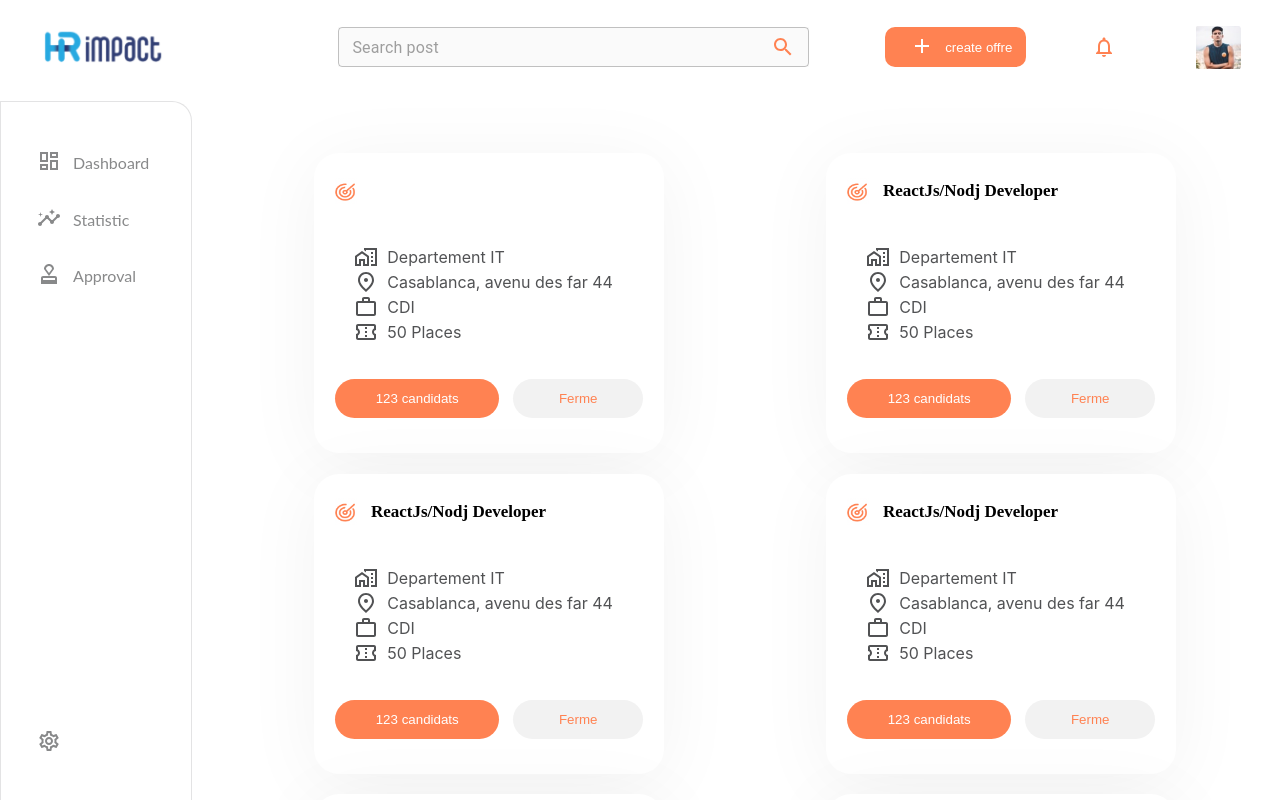
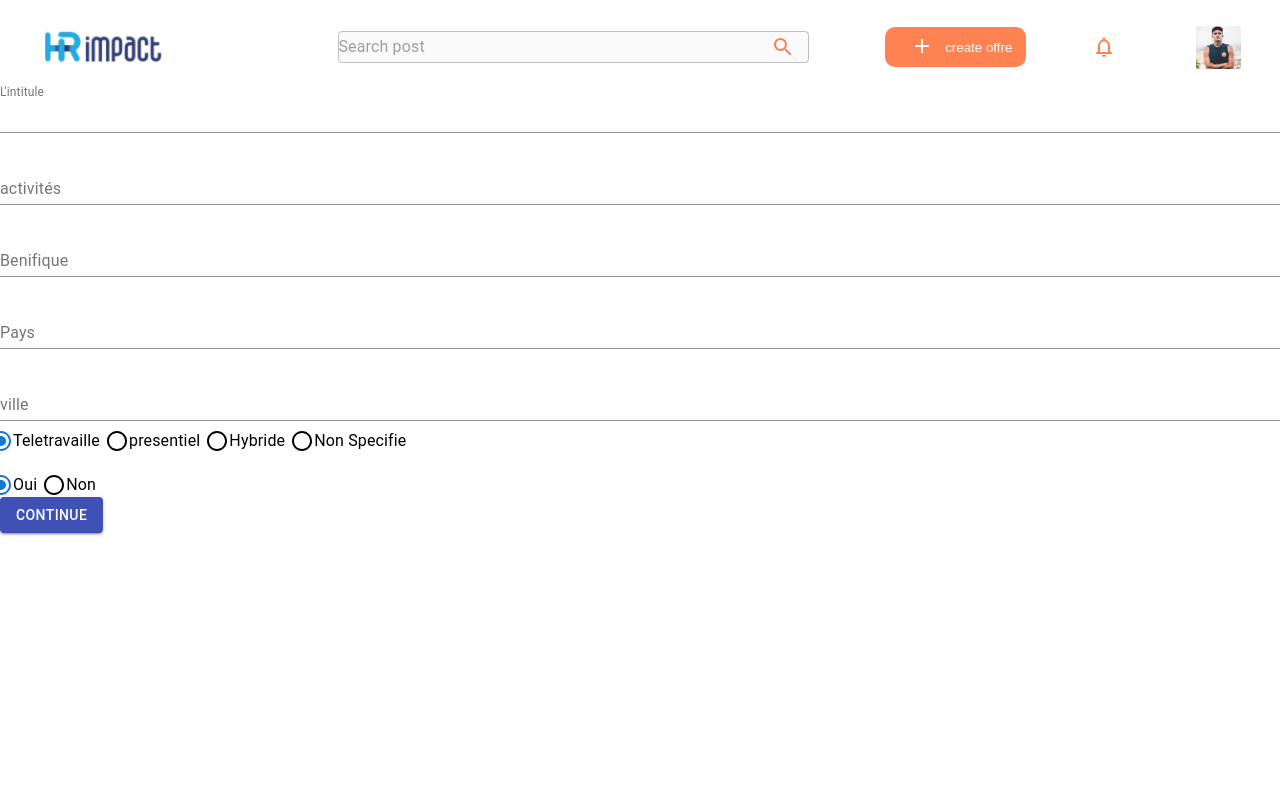
Before and after one commit to Mour63/EMCR, a React (Create React App) app in the folder my-app/: page / in a window 1280 px wide. Shown: the top 800 px of the page. Built offline with nearby package versions, Linux system fonts and the light colour scheme; no server answers.

Commit message:
hi ayoub

```diff
--- a/my-app/package.json
+++ b/my-app/package.json
@@ -9,12 +9,14 @@
     "@material-ui/icons": "^4.11.2",
     "@material-ui/lab": "^4.0.0-alpha.60",
     "@mui/icons-material": "^5.5.1",
+    "@mui/lab": "^5.0.0-alpha.78",
     "@mui/material": "^5.5.3",
     "@testing-library/jest-dom": "^5.16.3",
     "@testing-library/react": "^12.1.4",
     "@testing-library/user-event": "^13.5.0",
     "axios": "^0.26.1",
     "cors": "^2.8.5",
+    "date-fns": "^2.28.0",
     "express": "^4.17.3",
     "react": "^17.0.2",
     "react-dom": "^17.0.2",
--- a/my-app/src/App.js
+++ b/my-app/src/App.js
@@ -2,7 +2,8 @@ import './App.css';
 //import Signin from './Compenents/signin';
 import React from 'react';
 import Navbar from "./Compenents/navbar"
-import Dashboards from "./Compenents/Dashboards"
+//import Dashboards from "./Compenents/Dashboards"
+import Userform from "./Compenents/PremierModule/UserForm"
 // import Addoffre from "./Compenents/operation/addoffre"
 // import Dashboards from "./Compenents/Dashboards"
 // import Dashboards from './Compenents/Dashboards';
@@ -15,7 +16,8 @@ function App() {
     <div className="App">
        {/* <Signin></Signin> */}
        <Navbar/>
-       <Dashboards/>
+       <Userform/>
+       {/* <Dashboards/> */}
        {/* <Addoffre/> */}
     </div>
   );
--- a/my-app/src/Compenents/PremierModule/Confirm.js
+++ b/my-app/src/Compenents/PremierModule/Confirm.js
@@ -1,8 +1,8 @@
 import React, { Component } from 'react';
-import Dialog from '@material-ui/core/Dialog';
+// import Dialog from '@material-ui/core/Dialog';
 import { ThemeProvider as MuiThemeProvider } from '@material-ui/core/styles';
-import { List, ListItem, ListItemText } from '@material-ui/core/';
 import Button from '@material-ui/core/Button';
+import TextareaAutosize from '@mui/material/TextareaAutosize';
 
 export class Confirm extends Component {
   continue = e => {
@@ -18,38 +18,27 @@ export class Confirm extends Component {
 
   render() {
     const {
-      values: { firstName, lastName, email, occupation, city, bio }
+      values: { Intitule,activités_Poste,Benifique,Pays,ville,Mode,Mobilite_exigence,
+        diplome,ecole,specialite,niveau,Qualite_Technique,Qualite_Relationelle,
+        Autres_exigence,date_debut,date_fin,type_contrat, Nbr_prfile }
     } = this.props;
     return (
       <MuiThemeProvider>
         <>
-          <Dialog
+          {/* <Dialog
             open
             fullWidth
             maxWidth='sm'
-          >
-            <List>
-              <ListItem>
-                <ListItemText primary="First Name" secondary={firstName} />
-              </ListItem>
-              <ListItem>
-                <ListItemText primary="Last Name" secondary={lastName} />
-              </ListItem>
-              <ListItem>
-                <ListItemText primary="Email" secondary={email} />
-              </ListItem>
-              <ListItem>
-                <ListItemText primary="Occupation" secondary={occupation} />
-              </ListItem>
-              <ListItem>
-                <ListItemText primary="City" secondary={city} />
-              </ListItem>
-              <ListItem>
-                <ListItemText primary="Bio" secondary={bio} />
-              </ListItem>
-            </List>
+          > */}
+            <form>
+               <TextareaAutosize
+                aria-label="empty textarea"
+                defaultValue={Intitule}
+                style={{ width: 200 }}>
+
+               </TextareaAutosize>
+            </form>
             <br />
-
             <Button
               color="secondary"
               variant="contained"
@@ -61,7 +50,7 @@ export class Confirm extends Component {
               variant="contained"
               onClick={this.continue}
             >Confirm & Continue</Button>
-          </Dialog>
+          {/* </Dialog> */}
         </>
       </MuiThemeProvider>
     );
--- a/my-app/src/Compenents/PremierModule/FormPersonalDetails.js
+++ b/my-app/src/Compenents/PremierModule/FormPersonalDetails.js
@@ -1,9 +1,13 @@
 import React, { Component } from 'react';
-import Dialog from '@material-ui/core/Dialog';
-import AppBar from '@material-ui/core/AppBar';
 import { ThemeProvider as MuiThemeProvider } from '@material-ui/core/styles';
 import TextField from '@material-ui/core/TextField';
 import Button from '@material-ui/core/Button';
+import MenuItem from '@mui/material/MenuItem';
+import Select from '@mui/material/Select';
+import Radio from '@mui/material/Radio';
+import RadioGroup from '@mui/material/RadioGroup';
+import FormControlLabel from '@mui/material/FormControlLabel';
+
 
 export class FormPersonalDetails extends Component {
   continue = e => {
@@ -21,40 +25,94 @@ export class FormPersonalDetails extends Component {
     return (
       <MuiThemeProvider>
         <>
-          <Dialog
+          {/* <Dialog
             open
             fullWidth
             maxWidth='sm'
-          >
-            <AppBar title="Enter Personal Details" />
-            <TextField
-              placeholder="Enter Your Occupation"
-              label="Occupation"
-              onChange={handleChange('occupation')}
-              defaultValue={values.occupation}
-              margin="normal"
-              fullWidth
-            />
+          > */}
+            <Select
+                placeholder='formation'
+                defaultValue={values.formation}
+                label="Ecole/University"
+                onChange={handleChange('formation')}
+              >
+                <MenuItem value="emi">inginieur</MenuItem>
+                <MenuItem value="enim">master</MenuItem>
+              </Select>
             <br />
-            <TextField
-              placeholder="Enter Your City"
-              label="City"
-              onChange={handleChange('city')}
-              defaultValue={values.city}
-              margin="normal"
-              fullWidth
-            />
-            <br />
-            <TextField
-              placeholder="Enter Your Bio"
-              label="Bio"
-              onChange={handleChange('bio')}
-              defaultValue={values.bio}
-              margin="normal"
-              fullWidth
-            />
-            <br />
+              <Select
+                  placeholder='Ecole'
+                  defaultValue={values.ecole}
+                  label="Ecole/University"
+                  onChange={handleChange('ecole')}
+                >
+                  <MenuItem value="emi">Emi</MenuItem>
+                  <MenuItem value="enim">enim</MenuItem>
 
+                </Select>
+                <br/>
+                <Select
+                  placeholder='specialite'
+                  defaultValue={values.specialite}
+                  label="Ecole/University"
+                  onChange={handleChange('specialite')}
+                >
+                  <MenuItem value="emi">Emi</MenuItem>
+                  <MenuItem value="enim">enim</MenuItem>
+
+                </Select>
+                <RadioGroup
+                  row
+                  aria-labelledby="demo-radio-buttons-group-label"
+                  defaultValue="oui"
+                  name="radio-buttons-group"
+                  onChange={handleChange('niveau')}
+                >
+                  <FormControlLabel value="+2" control={<Radio />} label="+2" />
+                  <FormControlLabel value="+3" control={<Radio />} label="+3" />
+                  <FormControlLabel value="+5" control={<Radio />} label="+5" />
+                </RadioGroup>
+                <TextField
+                  select
+                  name="QualiteT"
+                  id="QualiteT"
+                  variant="outlined"
+                  label="Qualites Techniques"
+                  SelectProps={{
+                    multiple: true,
+                    value: values.Qualite_Technique,
+                    onChange: handleChange('Qualite_Technique')
+                  }}
+                >
+                  <MenuItem value="admin">Admin</MenuItem>
+                  <MenuItem value="user1">User1</MenuItem>
+                  <MenuItem value="user2">User2</MenuItem>
+                </TextField>
+
+                <TextField
+                  select
+                  name="QualiteP"
+                  id="QualiteP"
+                  variant="outlined"
+                  label="Qualites Relationelle"
+                  SelectProps={{
+                    multiple: true,
+                    value: values.Qualite_Technique,
+                    onChange: handleChange('Qualite_Relationelle')
+                  }}
+                >
+                  <MenuItem value="admin">Admin</MenuItem>
+                  <MenuItem value="user1">User1</MenuItem>
+                  <MenuItem value="user2">User2</MenuItem>
+                </TextField>
+                <TextField
+                  placeholder="Entrer autres exigences"
+                  label=" autres exigences"
+                  onChange={handleChange('Autres_exigence')}
+                  defaultValue={values.lastName}
+                  margin="normal"
+                  fullWidth
+                />
             <Button
               color="secondary"
               variant="contained"
@@ -66,7 +124,7 @@ export class FormPersonalDetails extends Component {
               variant="contained"
               onClick={this.continue}
             >Continue</Button>
-          </Dialog>
+          {/* </Dialog> */}
         </>
       </MuiThemeProvider>
     );
--- a/my-app/src/Compenents/PremierModule/FormUserDetails.js
+++ b/my-app/src/Compenents/PremierModule/FormUserDetails.js
@@ -1,9 +1,10 @@
 import React, { Component } from 'react';
-import Dialog from '@material-ui/core/Dialog';
-import AppBar from '@material-ui/core/AppBar';
 import { ThemeProvider as MuiThemeProvider } from '@material-ui/core/styles';
 import TextField from '@material-ui/core/TextField';
 import Button from '@material-ui/core/Button';
+import Radio from '@mui/material/Radio';
+import RadioGroup from '@mui/material/RadioGroup';
+import FormControlLabel from '@mui/material/FormControlLabel';
 
 export class FormUserDetails extends Component {
   continue = e => {
@@ -16,45 +17,83 @@ export class FormUserDetails extends Component {
     return (
       <MuiThemeProvider>
         <>
-          <Dialog
+          {/* <Dialog
             open
             fullWidth
             maxWidth='sm'
-          >
-            <AppBar title="Enter User Details" />
+          > */}
             <TextField
-              placeholder="Enter Your First Name"
-              label="First Name"
-              onChange={handleChange('firstName')}
-              defaultValue={values.firstName}
+              placeholder="Entrer l'intitule du poste"
+              label="L'intitule"
+              onChange={handleChange('Intitule')}
+              defaultValue={values.Intitule}
               margin="normal"
               fullWidth
             />
             <br />
             <TextField
-              placeholder="Enter Your Last Name"
-              label="Last Name"
-              onChange={handleChange('lastName')}
-              defaultValue={values.lastName}
+              placeholder="Entrer les activités du postes "
+              label="activités"
+              onChange={handleChange('activités_Poste')}
+              defaultValue={values.activités_Poste}
               margin="normal"
               fullWidth
             />
             <br />
             <TextField
-              placeholder="Enter Your Email"
-              label="Email"
-              onChange={handleChange('email')}
-              defaultValue={values.email}
+              placeholder="Entrer Benifiques"
+              label="Benifique"
+              onChange={handleChange('Benifique')}
+              defaultValue={values.Benifique}
+              margin="normal"
+              fullWidth
+            />
+            <TextField
+              placeholder="Entrer Pays"
+              label="Pays"
+              onChange={handleChange('Pays')}
+              defaultValue={values.Pays}
+              margin="normal"
+              fullWidth
+            />
+            <TextField
+              placeholder="Entrer lieu,ville"
+              label="ville"
+              onChange={handleChange('ville')}
+              defaultValue={values.ville}
               margin="normal"
               fullWidth
             />
             <br />
+            <RadioGroup
+              row
+              aria-labelledby="demo-radio-buttons-group-label"
+              defaultValue="Teletravaille"
+              name="radio-buttons-group"
+              onChange={handleChange('Mode')}
+            >
+              <FormControlLabel value="Teletravaille" control={<Radio />} label="Teletravaille" />
+              <FormControlLabel value="presentiel" control={<Radio />} label="presentiel" />
+              <FormControlLabel value="Hybride" control={<Radio />} label="Hybride" />
+              <FormControlLabel value="Nonspecifie" control={<Radio />} label="Non Specifie" />
+            </RadioGroup>
+            <br/>
+            <RadioGroup
+              row
+              aria-labelledby="demo-radio-buttons-group-label"
+              defaultValue="oui"
+              name="radio-buttons-group"
+              onChange={handleChange('Mobilite_exigence')}
+            >
+              <FormControlLabel value="oui" control={<Radio />} label="Oui" />
+              <FormControlLabel value="non" control={<Radio />} label="Non" />
+            </RadioGroup>
             <Button
               color="primary"
               variant="contained"
               onClick={this.continue}
             >Continue</Button>
-          </Dialog>
+          {/* </Dialog> */}
         </>
       </MuiThemeProvider>
     );
--- a/my-app/src/Compenents/PremierModule/UserForm.js
+++ b/my-app/src/Compenents/PremierModule/UserForm.js
@@ -1,18 +1,31 @@
 import React, { Component } from 'react';
 import FormUserDetails from './FormUserDetails';
 import FormPersonalDetails from './FormPersonalDetails';
+import Details from './details';
 import Confirm from './Confirm';
 import Success from './Success';
 
 export class UserForm extends Component {
   state = {
     step: 1,
-    firstName: '',
-    lastName: '',
-    email: '',
-    occupation: '',
-    city: '',
-    bio: ''
+    Intitule: " ",
+    activités_Poste : "",
+    Benifique: "",
+    Pays: "" ,
+    ville : "",
+    Mode : "" ,
+    Mobilite_exigence : "",
+    diplome : "",
+    ecole : "",
+    specialite : "" ,
+    niveau : "",
+    Qualite_Technique : [] ,
+    Qualite_Relationelle : [] ,
+    Autres_exigence : "" ,
+    date_debut : "" ,
+    date_fin : "" ,
+    type_contrat : "" ,
+    Nbr_prfile : ""
   };
 
   // Proceed to next step
@@ -38,8 +51,14 @@ export class UserForm extends Component {
 
   render() {
     const { step } = this.state;
-    const { firstName, lastName, email, occupation, city, bio } = this.state;
-    const values = { firstName, lastName, email, occupation, city, bio };
+
+    const { Intitule,activités_Poste,Benifique,Pays,ville,Mode,Mobilite_exigence,
+            diplome,ecole,specialite,niveau,Qualite_Technique,Qualite_Relationelle,
+            Autres_exigence,date_debut,date_fin,type_contrat, Nbr_prfile } = this.state;
+
+    const values = { Intitule,activités_Poste,Benifique,Pays,ville,Mode,Mobilite_exigence,
+            diplome,ecole,specialite,niveau,Qualite_Technique,Qualite_Relationelle,
+            Autres_exigence,date_debut,date_fin,type_contrat, Nbr_prfile };
 
     switch (step) {
       case 1:
@@ -60,6 +79,15 @@ export class UserForm extends Component {
           />
         );
       case 3:
+          return (
+            <Details
+              nextStep={this.nextStep}
+              prevStep={this.prevStep}
+              handleChange={this.handleChange}
+              values={values}
+            />
+          );
+      case 4:
         return (
           <Confirm
             nextStep={this.nextStep}
@@ -67,7 +95,8 @@ export class UserForm extends Component {
             values={values}
           />
         );
-      case 4:
+
+      case 5:
         return <Success />;
       default:
         (console.log('This is a multi-step form built with React.'))
--- /dev/null
+++ b/my-app/src/Compenents/PremierModule/details.js
@@ -0,0 +1,84 @@
+import React, { Component } from 'react';
+import { ThemeProvider as MuiThemeProvider } from '@material-ui/core/styles';
+import TextField from '@material-ui/core/TextField';
+import Button from '@material-ui/core/Button';
+import MenuItem from '@mui/material/MenuItem';
+import Select from '@mui/material/Select';
+import Radio from '@mui/material/Radio';
+import RadioGroup from '@mui/material/RadioGroup';
+import FormControlLabel from '@mui/material/FormControlLabel';
+import { AdapterDateFns } from '@mui/x-date-pickers/AdapterDateFns';
+import { LocalizationProvider } from '@mui/x-date-pickers/LocalizationProvider';
+import { DatePicker } from '@mui/x-date-pickers/DatePicker';
+
+
+export class Details extends Component {
+  continue = e => {
+    e.preventDefault();
+    this.props.nextStep();
+  };
+
+  back = e => {
+    e.preventDefault();
+    this.props.prevStep();
+  };
+
+  render() {
+    const { values, handleChange } = this.props;
+    return (
+      <MuiThemeProvider>
+        <>
+            <input  type="date" id="start" name="trip-start"
+                    value={values.date_debut}
+                    onChange={handleChange('date_debut')}
+                    ></input>
+            <input  type="date" id="start" name="trip-start"
+                    value={values.date_fin}
+                    onChange={handleChange('date_fin')}
+                   ></input>
+            <TextField
+                  select
+                  name="typedecontrat"
+                  id="typedecontrat"
+                  variant="outlined"
+                  label="Type de  Contrat"
+                  SelectProps={{
+                    onChange: handleChange('type_contrat')
+                  }}
+                >
+                  <MenuItem value="admin">CDI</MenuItem>
+                  <MenuItem value="user1">CDD</MenuItem>
+                  <MenuItem value="user2">Autres</MenuItem>
+                </TextField>
+            <TextField
+                  select
+                  name="Nombre profile"
+                  id="nombreeProfile"
+                  variant="outlined"
+                  label="Nombre de  Profile"
+                  SelectProps={{
+                    onChange: handleChange('Nbr_prfile')
+                  }}
+                >
+                  <MenuItem value="admin">CDI</MenuItem>
+                  <MenuItem value="user1">CDD</MenuItem>
+                  <MenuItem value="user2">Autres</MenuItem>
+                </TextField>
+            <Button
+              color="secondary"
+              variant="contained"
+              onClick={this.back}
+            >Back</Button>
+
+            <Button
+              color="primary"
+              variant="contained"
+              onClick={this.continue}
+            >Continue</Button>
+        </>
+      </MuiThemeProvider>
+    );
+  }
+}
+
+export default Details;
```
Also changed, not shown: 1 other file (tests, documents, lock files or other folders).
